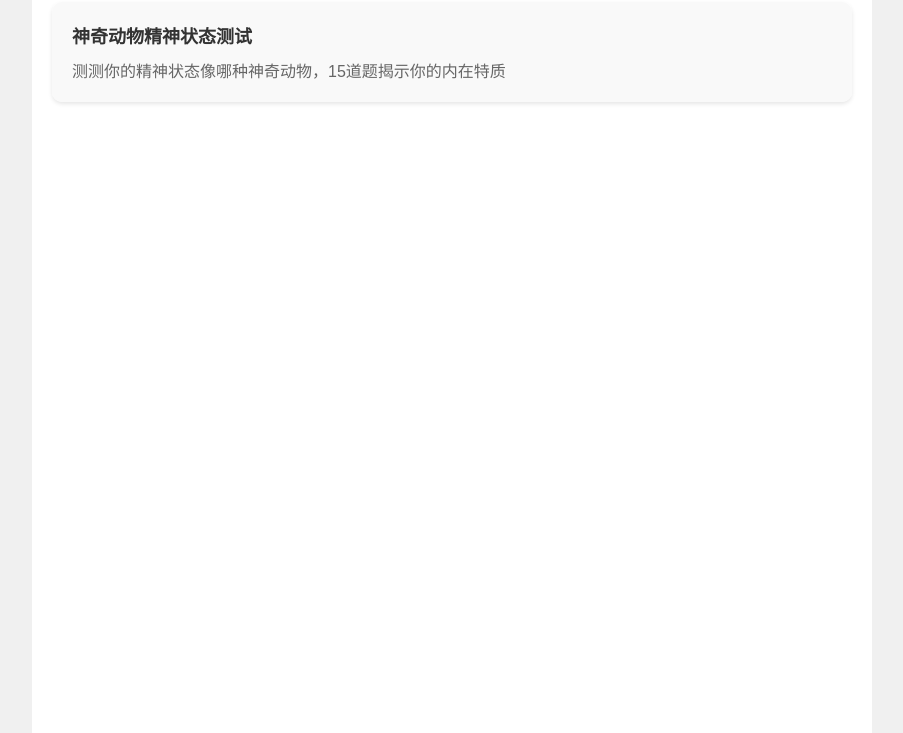
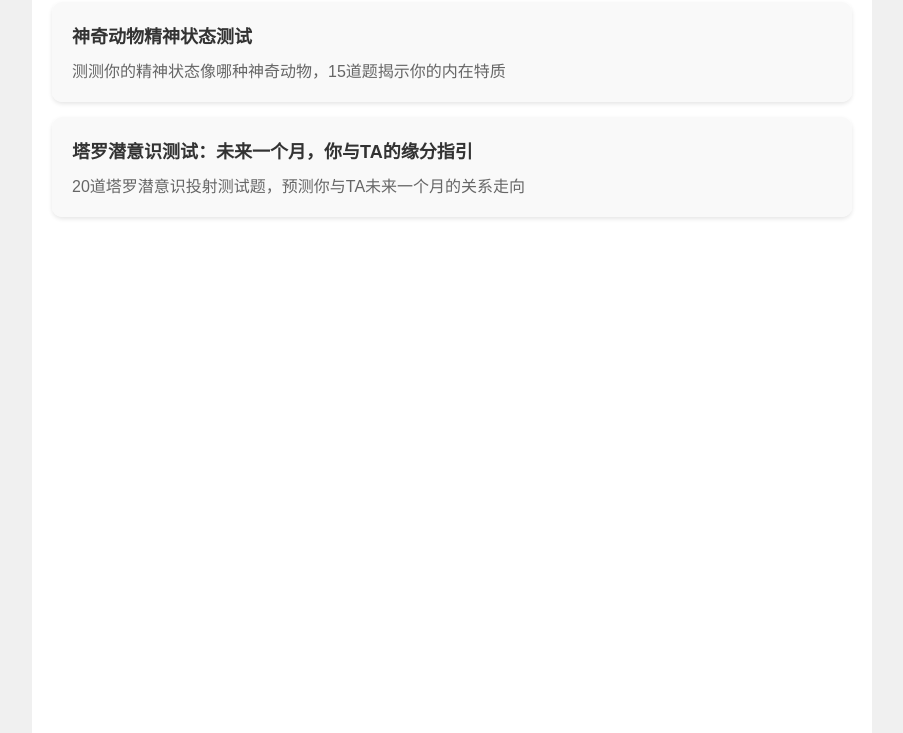
Before and after one commit to prodong9527/Test-Website-Collection, a plain HTML site: page index.html in a window 1280 px wide. Shown: the part 107-840 px from the top of the page, without its empty margins (188-1091 px from the left). Drawn offline with Linux system fonts and the light colour scheme.

Commit message:
Add files via upload

```diff
--- a/index.html
+++ b/index.html
@@ -66,6 +66,12 @@
                     <p>测测你的精神状态像哪种神奇动物，15道题揭示你的内在特质</p>
                 </a>
             </li>
+            <li class="test-item">
+                <a href="test2.html">
+                    <h3>塔罗潜意识测试：未来一个月，你与TA的缘分指引</h3>
+                    <p>20道塔罗潜意识投射测试题，预测你与TA未来一个月的关系走向</p>
+                </a>
+            </li>
         </ul>
     </div>
 </body>
```
